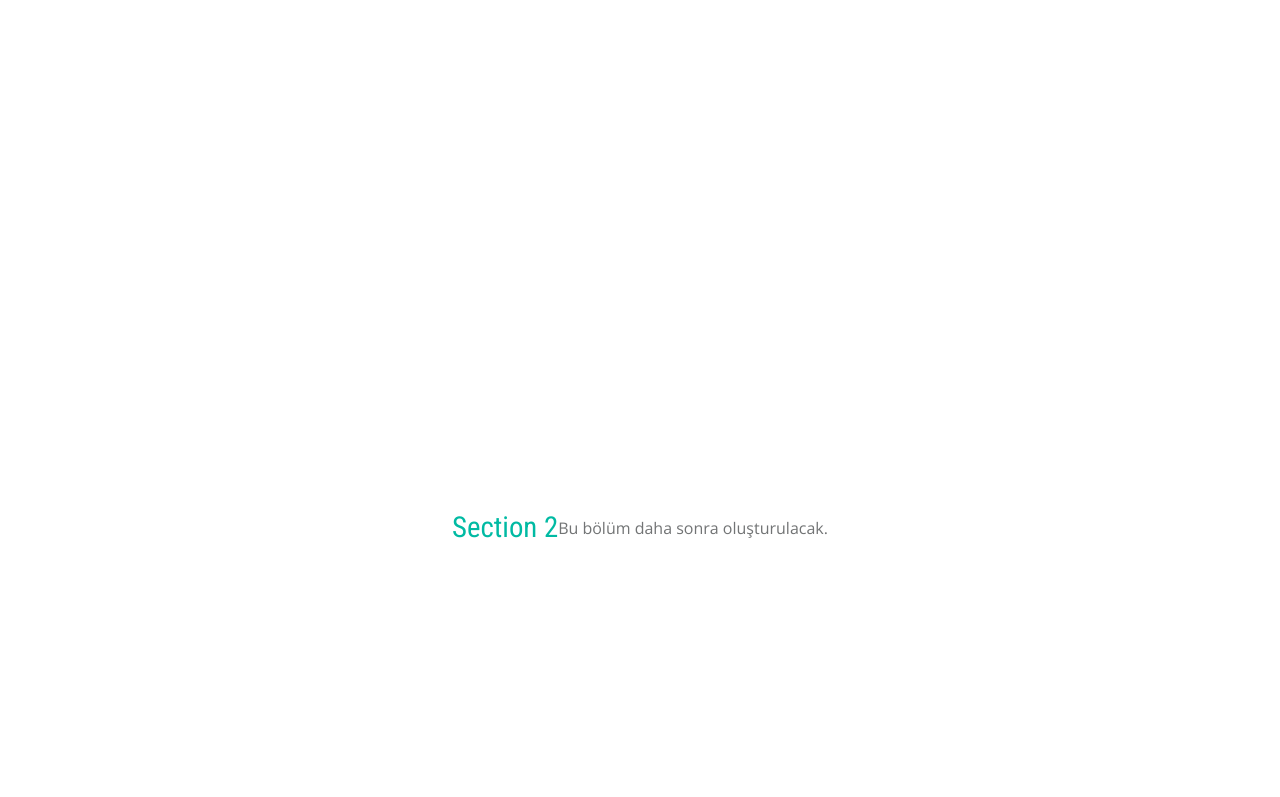
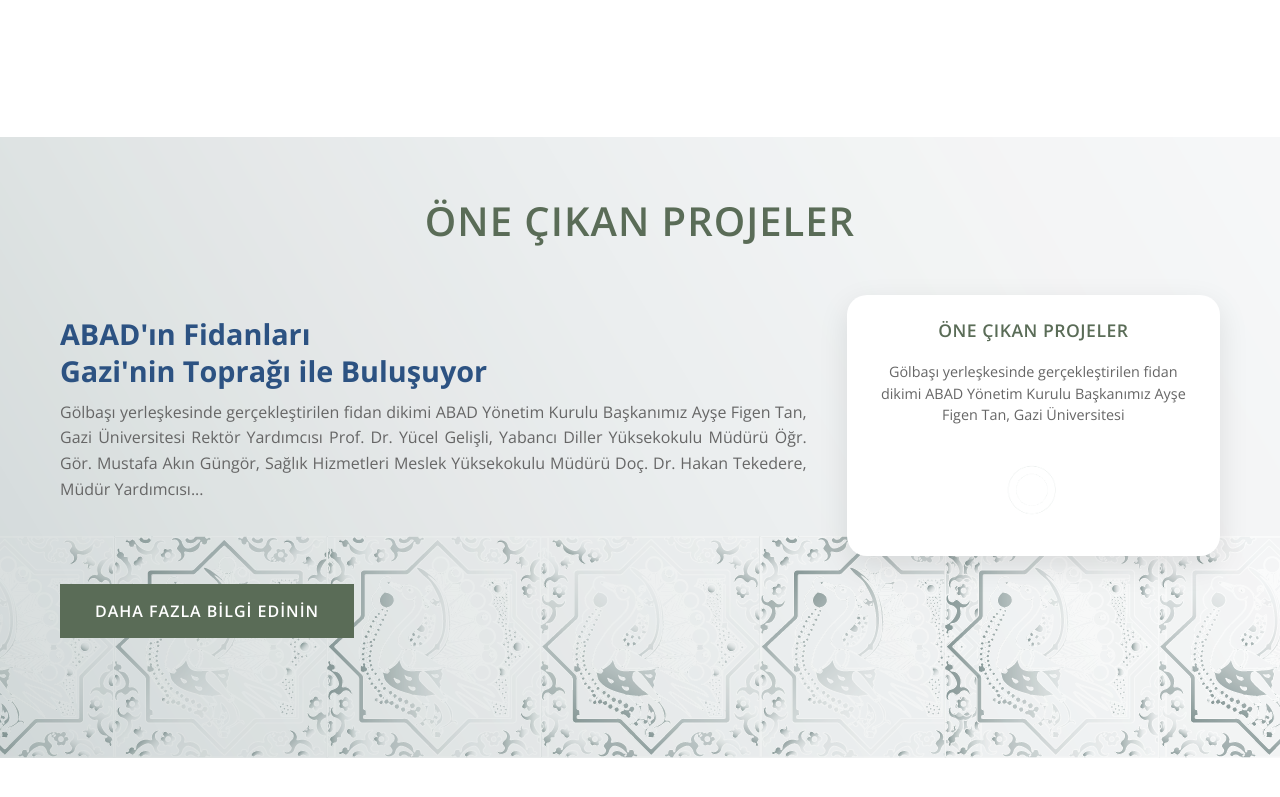
Before and after one commit to enesbugracengiz/abad, a React (Vite) app: page / in a window 1280 px wide. Shown: the part 893-1690 px from the top of the page. Built offline with nearby package versions, Linux system fonts and the light colour scheme.

Commit message:
section 2 yapılıyor.

```diff
--- /dev/null
+++ b/src/components/FeaturedProjects.css
@@ -0,0 +1,222 @@
+.featured-projects {
+  width: 100%;
+  padding: 60px 0 120px 0;
+  background-color: #f8f9fa;
+  background-image: url("/src/assets/genel/arayuzver2_calismayuzeyicopy.png"),
+    url("/src/assets/genel/arayuzver2-19.png");
+  background-repeat: repeat, repeat-x;
+  background-position: center, bottom;
+  background-size: auto, auto;
+  position: relative;
+}
+
+.featured-projects-container {
+  max-width: 1200px;
+  margin: 0 auto;
+  padding: 0 20px;
+}
+
+.section-title {
+  text-align: center;
+  font-size: 2.5rem;
+  font-weight: 600;
+  color: #5a6c57;
+  margin-bottom: 50px;
+  letter-spacing: 1px;
+}
+
+.projects-grid {
+  display: grid;
+  grid-template-columns: 2fr 1fr;
+  gap: 40px;
+  align-items: start;
+}
+
+/* Sol taraf - Büyük proje kartı */
+.main-project-card {
+  background: transparent;
+  border: none;
+  box-shadow: none;
+  transition: none;
+}
+
+.main-project-image {
+  width: 100%;
+  height: 250px;
+  overflow: hidden;
+  margin-bottom: 20px;
+}
+
+.main-project-image img {
+  width: 100%;
+  height: 100%;
+  object-fit: cover;
+}
+
+.main-project-content {
+  padding: 20px 0 0 0;
+}
+
+.main-project-title {
+  font-size: 1.8rem;
+  font-weight: 700;
+  color: #2c5282;
+  margin-bottom: 10px;
+  line-height: 1.3;
+}
+
+.main-project-description {
+  font-size: 1rem;
+  color: #666;
+  line-height: 1.6;
+  margin-bottom: 0;
+  text-align: justify;
+}
+
+/* Alt kısımda buton bölümü */
+.bottom-button-section {
+  margin-top: 20px;
+  position: relative;
+  padding-bottom: 20px;
+}
+
+.more-info-btn {
+  background-color: #5a6c57;
+  color: white;
+  padding: 15px 35px;
+  border: none;
+  border-radius: 0;
+  font-size: 1rem;
+  font-weight: 600;
+  cursor: pointer;
+  transition: all 0.3s ease;
+  text-transform: uppercase;
+  letter-spacing: 1px;
+  position: absolute;
+  left: 0;
+  bottom: 0;
+}
+
+.more-info-btn:hover {
+  background-color: #4a5a47;
+  transform: translateY(-2px);
+  box-shadow: 0 8px 20px rgba(90, 108, 87, 0.4);
+}
+
+/* Sağ taraf - Küçük proje kartı */
+.small-project-card {
+  background: white;
+  border-radius: 20px;
+  padding: 25px;
+  box-shadow: 0 10px 30px rgba(0, 0, 0, 0.1);
+  display: flex;
+  flex-direction: column;
+  height: fit-content;
+  transition: transform 0.3s ease, box-shadow 0.3s ease;
+}
+
+.small-project-card:hover {
+  transform: translateY(-3px);
+  box-shadow: 0 15px 35px rgba(0, 0, 0, 0.15);
+}
+
+.small-project-header {
+  margin-bottom: 20px;
+}
+
+.small-project-title {
+  font-size: 1.1rem;
+  font-weight: 600;
+  color: #5a6c57;
+  text-align: center;
+  margin: 0;
+  letter-spacing: 0.5px;
+}
+
+.small-project-content {
+  margin-bottom: 25px;
+}
+
+.small-project-description {
+  font-size: 0.9rem;
+  color: #666;
+  line-height: 1.5;
+  text-align: center;
+  margin: 0;
+}
+
+.small-project-image {
+  display: flex;
+  justify-content: center;
+  align-items: center;
+  margin-top: auto;
+}
+
+.project-icon {
+  width: 80px;
+  height: 80px;
+  object-fit: contain;
+  opacity: 0.8;
+  transition: opacity 0.3s ease, transform 0.3s ease;
+}
+
+.small-project-card:hover .project-icon {
+  opacity: 1;
+  transform: scale(1.1);
+}
+
+/* Responsive Tasarım */
+@media (max-width: 768px) {
+  .featured-projects {
+    padding: 40px 0;
+  }
+
+  .featured-projects-container {
+    padding: 0 15px;
+  }
+
+  .section-title {
+    font-size: 2rem;
+    margin-bottom: 30px;
+  }
+
+  .projects-grid {
+    grid-template-columns: 1fr;
+    gap: 30px;
+  }
+
+  .main-project-content {
+    padding: 20px;
+  }
+
+  .main-project-title {
+    font-size: 1.5rem;
+  }
+
+  .main-project-description {
+    font-size: 0.9rem;
+  }
+
+  .small-project-card {
+    padding: 20px;
+  }
+}
+
+@media (max-width: 480px) {
+  .section-title {
+    font-size: 1.6rem;
+  }
+
+  .main-project-title {
+    font-size: 1.3rem;
+  }
+
+  .main-project-description {
+    font-size: 0.85rem;
+  }
+
+  .more-info-btn {
+    padding: 10px 20px;
+    font-size: 0.8rem;
+  }
+}
--- /dev/null
+++ b/src/components/FeaturedProjects.jsx
@@ -0,0 +1,55 @@
+import React from "react";
+import "./FeaturedProjects.css";
+
+const FeaturedProjects = () => {
+  return (
+    <section className="featured-projects">
+      <div className="featured-projects-container">
+        <h2 className="section-title">ÖNE ÇIKAN PROJELER</h2>
+
+        <div className="projects-grid">
+          {/* Sol taraf - Sadece metin içeriği */}
+          <div className="main-project-card pb-5">
+            <div className="main-project-content">
+              <h3 className="main-project-title">
+                ABAD'ın Fidanları<br />
+                Gazi'nin Toprağı ile Buluşuyor
+              </h3>
+              <p className="main-project-description pb-5">
+                Gölbaşı yerleşkesinde gerçekleştirilen fidan dikimi ABAD Yönetim Kurulu Başkanımız Ayşe Figen Tan, Gazi Üniversitesi Rektör Yardımcısı Prof. Dr. Yücel Gelişli, Yabancı Diller Yüksekokulu Müdürü Öğr. Gör. Mustafa Akın Güngör, Sağlık Hizmetleri Meslek Yüksekokulu Müdürü Doç. Dr. Hakan Tekedere, Müdür Yardımcısı...
+              </p>
+            </div>
+          </div>
+
+          {/* Sağ taraf - Küçük proje kartı */}
+          <div className="small-project-card">
+            <div className="small-project-header">
+              <h3 className="small-project-title">ÖNE ÇIKAN PROJELER</h3>
+            </div>
+            <div className="small-project-content">
+              <p className="small-project-description">
+                Gölbaşı yerleşkesinde gerçekleştirilen fidan dikimi ABAD Yönetim Kurulu Başkanımız Ayşe Figen Tan, Gazi Üniversitesi
+              </p>
+            </div>
+            <div className="small-project-image">
+              <img
+                src="/src/assets/genel/arayuzver2-14.png"
+                alt="Proje ikonu"
+                className="project-icon"
+              />
+            </div>
+          </div>
+        </div>
+
+        {/* Alt kısımda buton */}
+        <div className="bottom-button-section">
+          <button className="more-info-btn">
+            DAHA FAZLA BİLGİ EDİNİN
+          </button>
+        </div>
+      </div>
+    </section>
+  );
+};
+
+export default FeaturedProjects;
--- a/src/pages/HomePage.jsx
+++ b/src/pages/HomePage.jsx
@@ -1,6 +1,7 @@
 import React from "react";
 import Header from "../components/Header";
 import MapSection from "../components/MapSection";
+import FeaturedProjects from "../components/FeaturedProjects";
 import "./HomePage.css";
 
 const HomePage = () => {
@@ -13,11 +14,8 @@
         {/* Section 1 - Harita */}
         <MapSection />
 
-        {/* Section 2 */}
-        <section className="content-section">
-          <h2>Section 2</h2>
-          <p>Bu bölüm daha sonra oluşturulacak.</p>
-        </section>
+        {/* Section 2 - Öne Çıkan Projeler */}
+        <FeaturedProjects />
 
         {/* Section 3 */}
         <section className="content-section">
```
